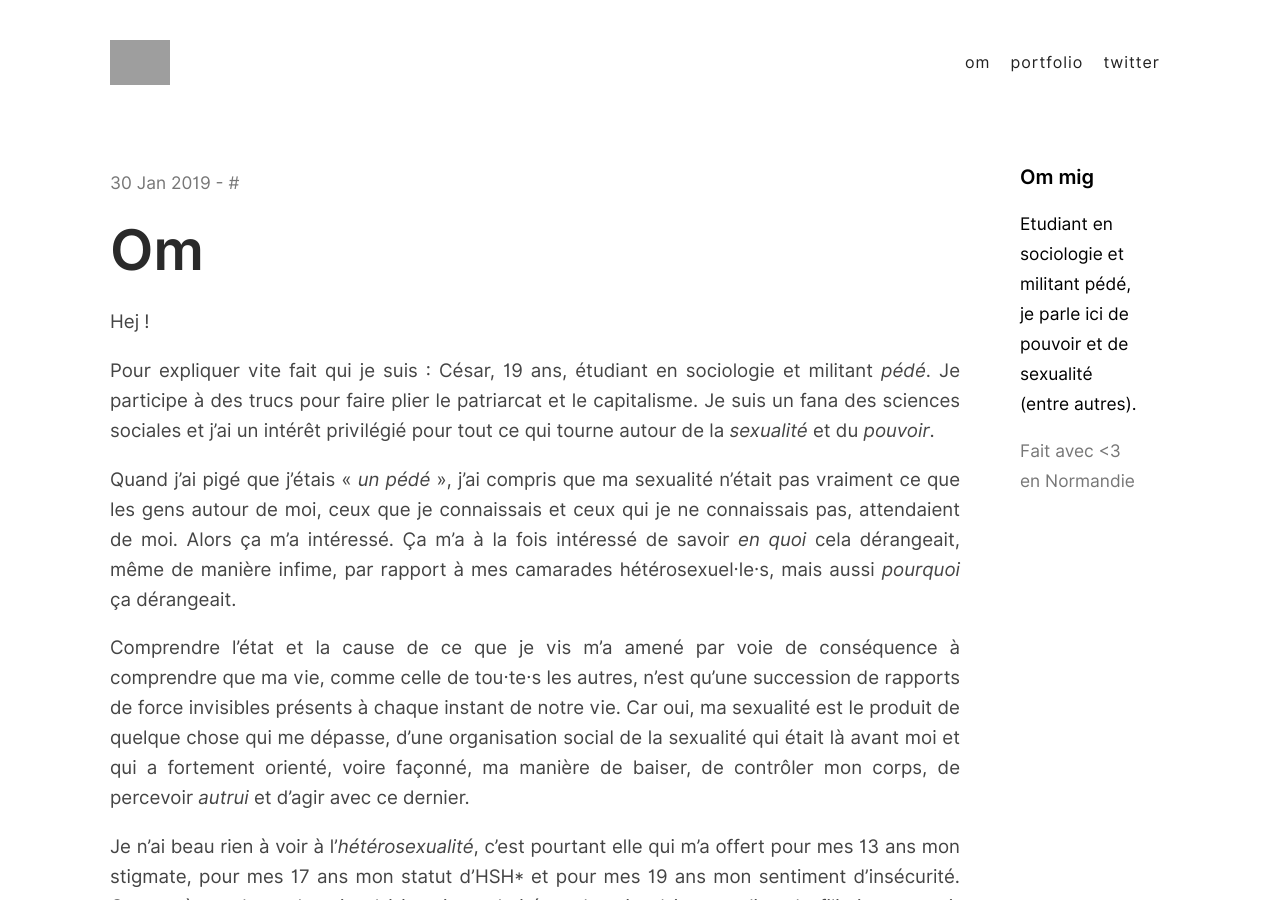
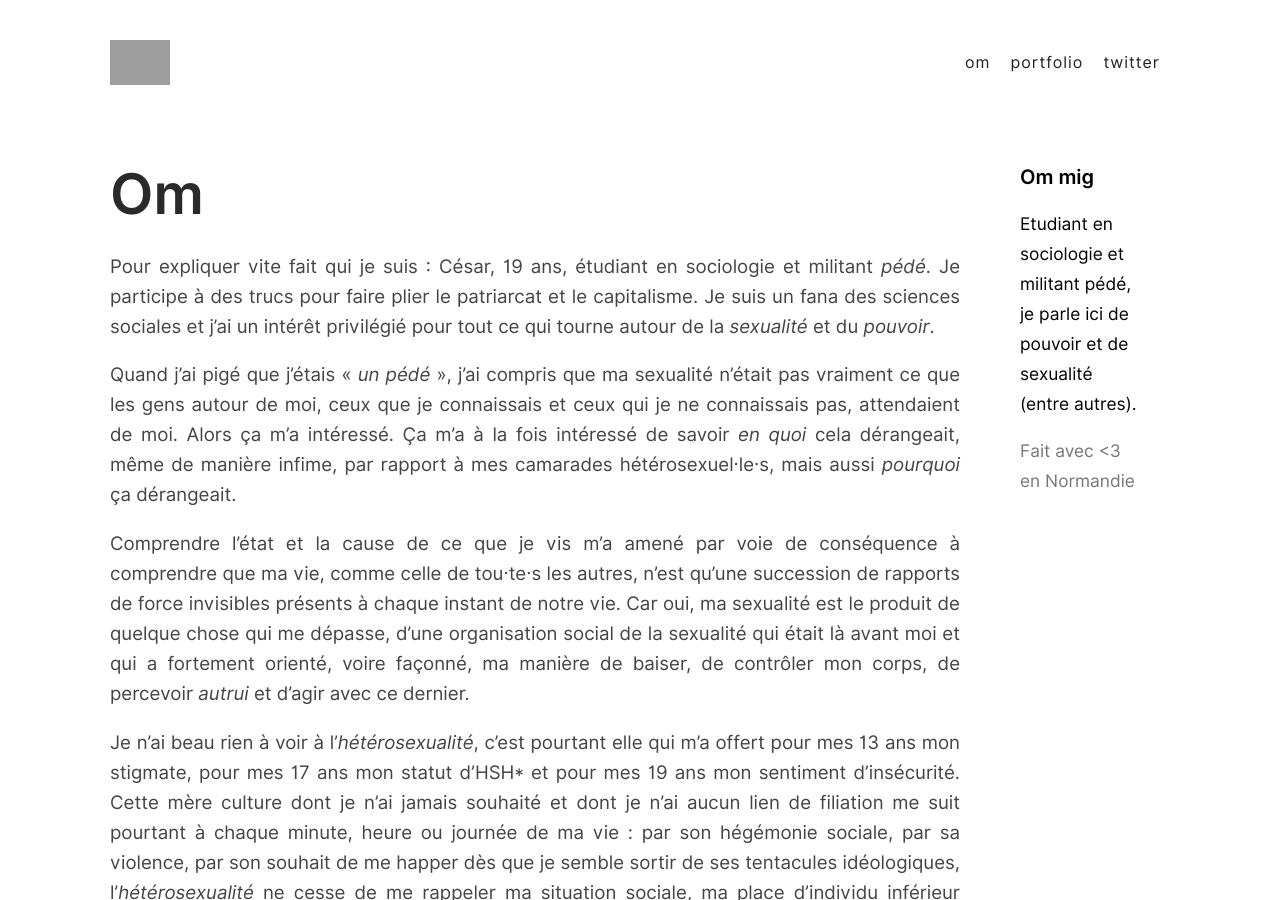
Before and after one commit to pigeoff/pigeoff.github.io, a Jekyll site: the page built from om.md, in a window 1280 px wide and 900 px high. Built offline with Jekyll 4.4.1, drawn with Linux system fonts in a browser that asks for light colours; grey boxes are pictures that could not be loaded.

```diff
--- a/_config.yml
+++ b/_config.yml
@@ -1,4 +1,4 @@
-title: "Bla bla bla..."
-slogan: "Pouvoir et sexualité"
+title: "Blog de César"
+slogan: "Écrits divers et variés"
 description: "Etudiant en sociologie et militant pédé, je parle ici de pouvoir et de sexualité (entre autres)."
 twitter: "16arpi"
--- /dev/null
+++ b/_layouts/static.html
@@ -0,0 +1,41 @@
+<!DOCTYPE html>
+<html>
+<head>
+    <meta charset="UTF-8">
+    <title>{{ site.title }} | {{ page.title }}</title>
+    <meta name="viewport" content="width=device-width">
+    <link rel="stylesheet" href="{{ "/assets/main.css" | absolute_url }}" />
+</head>
+<body>
+    <header class="cover-header">
+      <div class="data" >
+        <a class="top-title" href="{{ "/" | absolute_url }}" ><img class="logo" src="http://pigeoff.pw/img/logo.svg" width="60" /></a>
+      </div>
+      <nav >
+        <a href="{{ "/om" | absolute_url }}">Om</a>
+        <a href="http://pigeoff.pw/">Portfolio</a>
+          <a class="social" href="http://twitter.com/{{ site.twitter }}" target="_blank">
+            Twitter
+          </a>
+      </nav>
+    </header>
+
+    <div id="content" >
+      <div id="articles" >
+          <article >
+            <h1 class="big"><a href="{{ page.url }}" >{{ page.title }}</a></h1>
+            {{ content }}
+          </article>
+      </div>
+
+      <div id="sidebar" >
+        <h2>Om mig</h2>
+        <p>{{ site.description }}</p>
+        <p class="footer">Fait avec &lt;3 en Normandie</p>
+      </div>
+
+    </div>
+
+
+</body>
+</html>
--- a/om.md
+++ b/om.md
@@ -1,10 +1,8 @@
 ---
-layout: post
+layout: static
 title: "Om"
 date: 2019-01-30 00:00:00 +0000
 ---
-
-Hej !
 
 Pour expliquer vite fait qui je suis : César, 19 ans, étudiant en sociologie et militant *pédé*. Je participe à des trucs pour faire plier le patriarcat et le capitalisme. Je suis un fana des sciences sociales et j'ai un intérêt privilégié pour tout ce qui tourne autour de la *sexualité* et du *pouvoir*.
 
```
